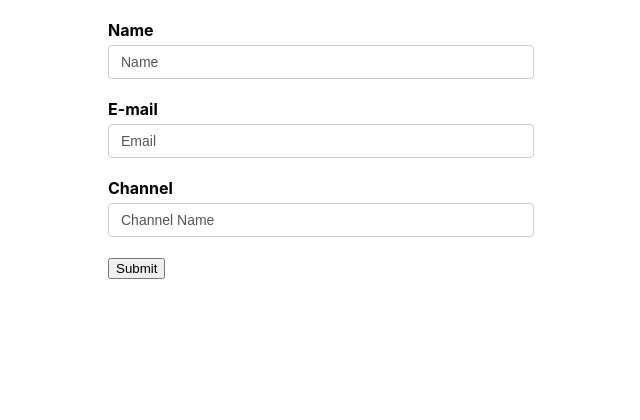
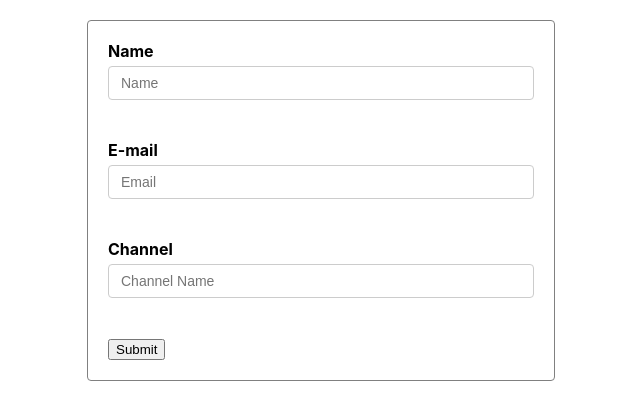
Before and after one commit to saNder2411/formik-sandbox, a React (Create React App) app: page / in a window 1280 px wide. Shown: the top 420 px of the page, without its empty margins (319-959 px from the left). Built offline with nearby package versions, Linux system fonts and the light colour scheme.

Commit message:
much better experience for user

```diff
--- a/src/components/App/App.css
+++ b/src/components/App/App.css
@@ -25,11 +25,20 @@ textarea {
   border-radius: 4px;
 }
 
+.form-container {
+  padding: 20px;
+  border: 1px solid gray;
+  box-sizing: border-box;
+  border-radius: 4px;
+}
+
 .form-control {
   margin-bottom: 20px;
+  padding-bottom: 20px;
 }
 
 .error {
+  position: absolute;
   padding: 5px 2px;
   color: red;
   font-size: small;
--- a/src/components/YouTubeform/YouTubeForm.jsx
+++ b/src/components/YouTubeform/YouTubeForm.jsx
@@ -2,9 +2,9 @@ import React from 'react';
 import { useFormik } from 'formik';
 
 const initialValues = {
-  name: `Name`,
-  email: `Email`,
-  channel: `Channel Name`,
+  name: ``,
+  email: ``,
+  channel: ``,
 };
 
 const onSubmit = (values) => console.log(values);
@@ -37,10 +37,10 @@ const YouTubeForm = () => {
     validate,
   });
 
-  console.log(`Formik errors` , formik.errors);
+  console.log(`visited fields` , formik.touched);
 
   return (
-    <div>
+    <div className="form-container">
       <form onSubmit={formik.handleSubmit}>
         <div className="form-control">
           <label htmlFor="name">Name</label>
@@ -48,10 +48,12 @@ const YouTubeForm = () => {
             type="text"
             id="name"
             name="name"
+            placeholder="Name"
             onChange={formik.handleChange}
+            onBlur={formik.handleBlur}
             value={formik.values.name} />
 
-          {formik.errors.name ? (
+          {formik.touched.name && formik.errors.name ? (
             <div className="error">{formik.errors.name}</div>
           ) : null}
         </div>
@@ -62,10 +64,12 @@ const YouTubeForm = () => {
             type="email"
             id="email"
             name="email"
+            placeholder="Email"
             onChange={formik.handleChange}
+            onBlur={formik.handleBlur}
             value={formik.values.email} />
 
-          {formik.errors.email ? (
+          {formik.touched.email && formik.errors.email ? (
             <div className="error">{formik.errors.email}</div>
           ) : null}
         </div>
@@ -76,10 +80,12 @@ const YouTubeForm = () => {
             type="text"
             id="channel"
             name="channel"
+            placeholder="Channel Name"
             onChange={formik.handleChange}
+            onBlur={formik.handleBlur}
             value={formik.values.channel} />
 
-          {formik.errors.channel ? (
+          {formik.touched.channel && formik.errors.channel ? (
             <div className="error">{formik.errors.channel}</div>
           ) : null}
         </div>
```
